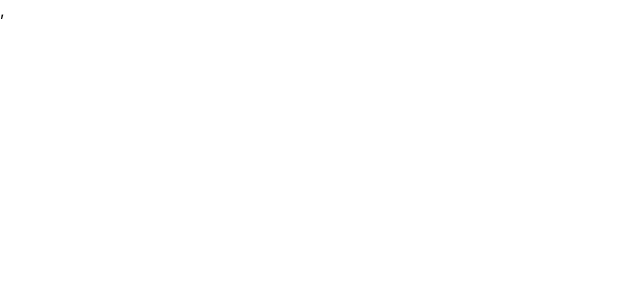
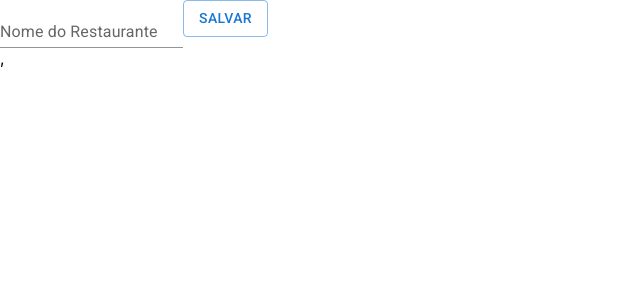
Before and after one commit to GerAlves/alfood, a React (Create React App) app: page /admin/restaurantes/novo in a window 1280 px wide. Before the commit this address had no page. Shown: the top 300 px of the page, without its empty margins (0-640 px from the left). Built offline with nearby package versions, Linux system fonts and the light colour scheme.

Commit message:
fim da aula 2

```diff
--- a/package.json
+++ b/package.json
@@ -3,8 +3,9 @@
   "version": "0.1.0",
   "private": true,
   "dependencies": {
-    "@emotion/react": "^11.7.1",
-    "@emotion/styled": "^11.6.0",
+    "@emotion/react": "^11.8.1",
+    "@emotion/styled": "^11.8.1",
+    "@mui/material": "^5.5.0",
     "@testing-library/jest-dom": "^5.16.1",
     "@testing-library/react": "^12.1.2",
     "@testing-library/user-event": "^13.5.0",
--- a/public/index.html
+++ b/public/index.html
@@ -9,7 +9,11 @@
   <meta name="description" content="Web site created using create-react-app" />
   <link rel="apple-touch-icon" href="%PUBLIC_URL%/logo192.png" />
   <link rel="manifest" href="%PUBLIC_URL%/manifest.json" />
-  <link rel="stylesheet" href="https://cdnjs.cloudflare.com/ajax/libs/font-awesome/4.7.0/css/font-awesome.css" integrity="sha512-5A8nwdMOWrSz20fDsjczgUidUBR8liPYU+WymTZP1lmY9G6Oc7HlZv156XqnsgNUzTyMefFTcsFH/tnJE/+xBg==" crossorigin="anonymous" referrerpolicy="no-referrer" />
+  <link rel="stylesheet" href="https://cdnjs.cloudflare.com/ajax/libs/font-awesome/4.7.0/css/font-awesome.css"
+    integrity="sha512-5A8nwdMOWrSz20fDsjczgUidUBR8liPYU+WymTZP1lmY9G6Oc7HlZv156XqnsgNUzTyMefFTcsFH/tnJE/+xBg=="
+    crossorigin="anonymous" referrerpolicy="no-referrer" />
+  <link rel="stylesheet" href="https://fonts.googleapis.com/css?family=Roboto:300,400,500,700&display=swap" />
+  <link rel="stylesheet" href="https://fonts.googleapis.com/icon?family=Material+Icons" />
   <title>Alfood</title>
 </head>
 
--- a/src/App.tsx
+++ b/src/App.tsx
@@ -1,4 +1,6 @@
 import { Routes, Route } from 'react-router-dom';
+import AdministracaoRestaurantes from './paginas/Administracao/Restaurantes/AdministracaoRestaurantes';
+import FormularioRestaurante from './paginas/Administracao/Restaurantes/FormularioRestaurante';
 import Home from './paginas/Home';
 import VitrineRestaurantes from './paginas/VitrineRestaurantes';
 
@@ -8,6 +10,8 @@ function App() {
     <Routes>
       <Route path="/" element={<Home />} />
       <Route path="/restaurantes" element={<VitrineRestaurantes />} />
+      <Route path="/admin/restaurantes" element={<AdministracaoRestaurantes />} />
+      <Route path="/admin/restaurantes/novo" element={<FormularioRestaurante />} />
     </Routes>
   );
 }
--- /dev/null
+++ b/src/paginas/Administracao/Restaurantes/AdministracaoRestaurantes.tsx
@@ -0,0 +1,38 @@
+import { Paper, Table, TableBody, TableCell, TableContainer, TableHead, TableRow } from "@mui/material"
+import axios from "axios"
+import { useEffect, useState } from "react"
+import IRestaurante from "../../../interfaces/IRestaurante"
+
+const AdministracaoRestaurantes = () => {
+
+    const [restaurantes, setRestaurantes] = useState<IRestaurante[]>([])
+
+    useEffect(() => {
+        axios.get<IRestaurante[]>('http://localhost:8000/api/v2/restaurantes/')
+            .then(resposta => setRestaurantes(resposta.data))
+    }, [])
+
+    return (
+        <TableContainer component={Paper}>
+            <Table>
+                <TableHead>
+                    <TableRow>
+                        <TableCell>
+                            Nome
+                        </TableCell>
+                    </TableRow>
+                </TableHead>
+                <TableBody>
+                    {restaurantes.map(restaurante => <TableRow key={restaurante.id}>
+                        <TableCell>
+                            {restaurante.nome}
+                        </TableCell>
+                    </TableRow>)}
+
+                </TableBody>
+            </Table>
+        </TableContainer>
+    )
+}
+
+export default AdministracaoRestaurantes
--- /dev/null
+++ b/src/paginas/Administracao/Restaurantes/FormularioRestaurante.tsx
@@ -0,0 +1,27 @@
+import { Button, TextField } from "@mui/material"
+import axios from "axios"
+import { useState } from "react"
+const FormularioRestaurante = () => {
+
+    const [nomeRestaurante, setNomeRestaurante] = useState('')
+
+    const aoSubmeterForm = (evento: React.FormEvent<HTMLFormElement>) => {
+        evento.preventDefault()
+        axios.post('http://localhost:8000/api/v2/restaurantes/', {
+            nome: nomeRestaurante
+        })
+            .then(() => {
+                alert("Restaurante cadastrado com sucesso!")
+            })
+    }
+
+    return (<form onSubmit={aoSubmeterForm}>
+        <TextField value={nomeRestaurante}
+            onChange={evento => setNomeRestaurante(evento.target.value)}
+            label="Nome do Restaurante"
+            variant="standard" />
+        <Button type="submit" variant="outlined">Salvar</Button>
+    </form>)
+}
+
+export default FormularioRestaurante
```
Also changed, not shown: 1 other file (tests, documents, lock files or other folders).
